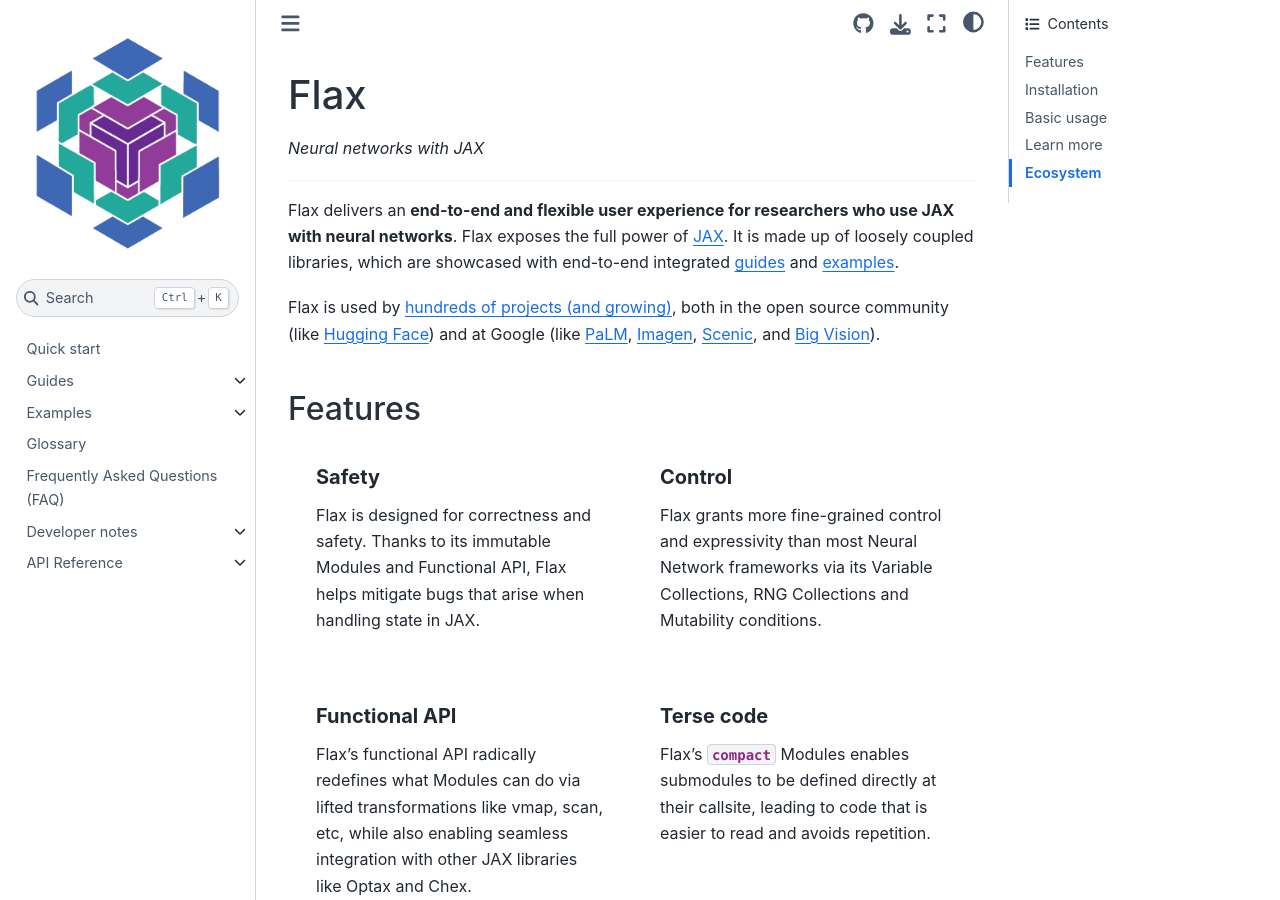
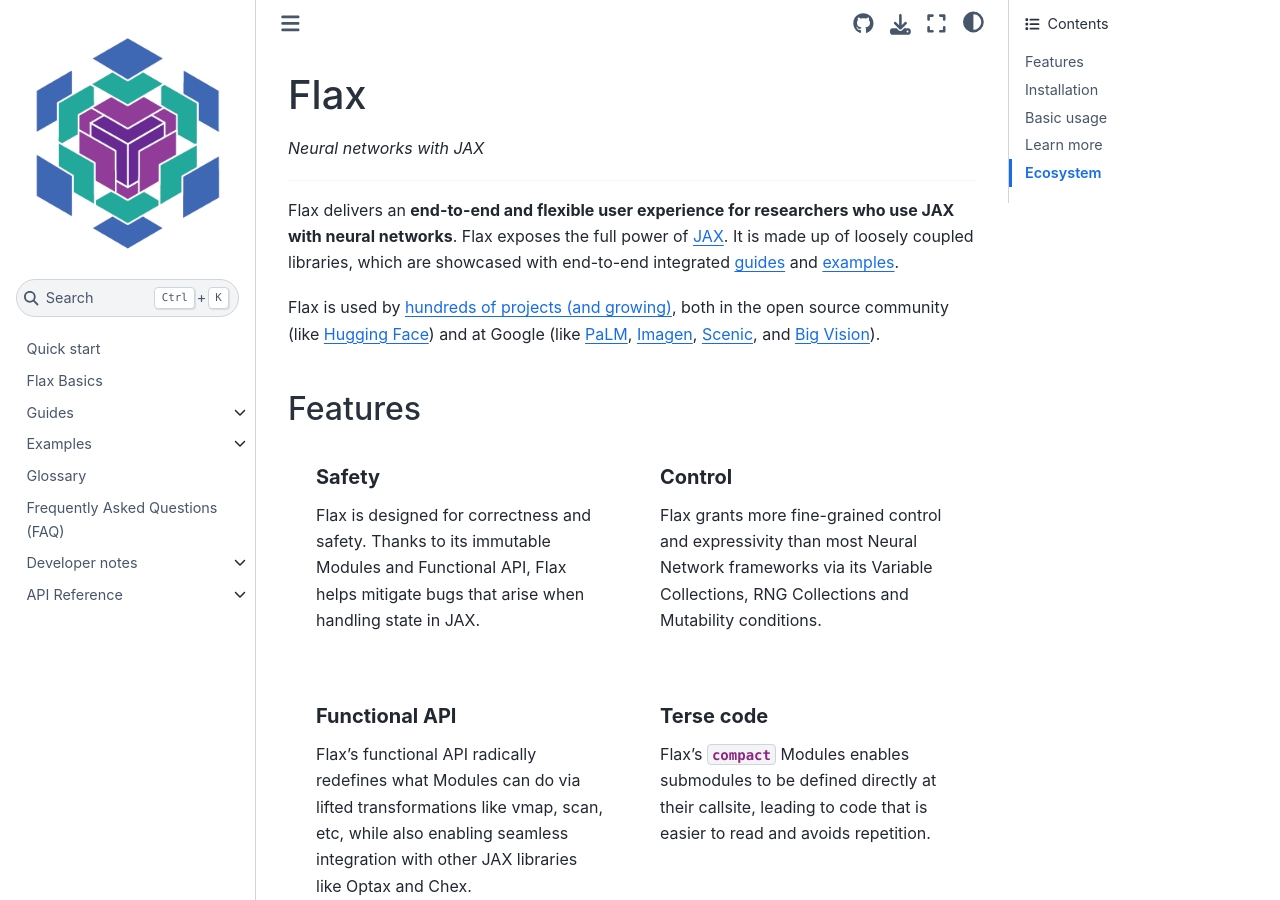
Before and after one commit to google/flax, a Sphinx documentation site: the page built from docs/index.rst, in a window 1280 px wide and 900 px high. Built offline with Sphinx 7.4.7 and the Sphinx Book theme 1.1.4, drawn with Linux system fonts in a browser that asks for light colours; pages that are not in the unit, such as notebooks, are missing from menus.

Commit message:
Make Flax Basics visible

```diff
--- a/docs/index.rst
+++ b/docs/index.rst
@@ -315,6 +315,7 @@
    :maxdepth: 2
 
    Quick start <getting_started>
+   guides/flax_basics
    guides/index
    examples
    glossary
```
